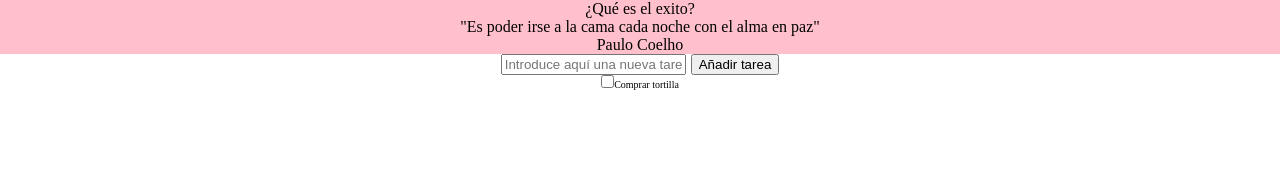
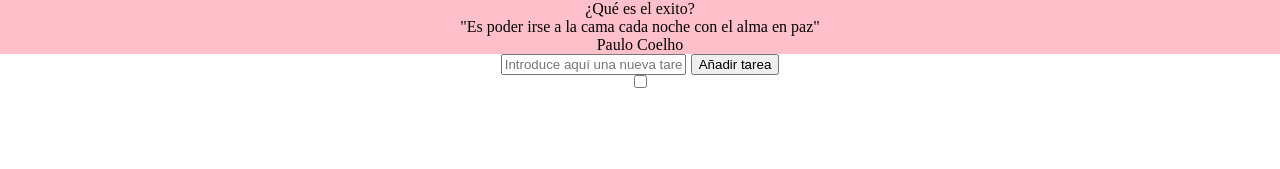
Before and after one commit to JuanTamarit/Todo-App-React-00, a React (Vite) app: page / in a window 1280 px wide. Shown: the top 169 px of the page. Built offline with nearby package versions, Linux system fonts and the light colour scheme.

Commit message:
Introduzco texto y se pinta en una única tarea

```diff
--- a/src/App.jsx
+++ b/src/App.jsx
@@ -5,13 +5,18 @@
 import Header from "./components/Header";
 import Input from "./components/Input";
 import Task from "./components/Task";
+import TaskContext from "./TaskContext";
 
 function App() {
+  const [newTaskText, setNewTaskText] = useState(""); // definimos el estado compartido
+
   return (
     <>
-      <Header />
-      <Input />
-      <Task name="Comprar tortilla" />
+      <TaskContext.Provider value={[newTaskText, setNewTaskText]}>
+        <Header />
+        <Input />
+        <Task name="Comprar tortilla" />
+      </TaskContext.Provider>
     </>
   );
 }
--- /dev/null
+++ b/src/TaskContext.jsx
@@ -0,0 +1,5 @@
+import { createContext } from "react";
+
+const TaskContext = createContext("");
+
+export default TaskContext;
--- a/src/components/Input.jsx
+++ b/src/components/Input.jsx
@@ -1,19 +1,36 @@
 import "./Input.css";
-import React, { useRef } from "react";
+import React, { useRef, useContext, useState } from "react";
+import TaskContext from "../TaskContext";
 
 function Input() {
+  const [newTaskText, setNewTaskText] = useState("");
+  const [tasks, setTasks] = useContext(TaskContext);
   const inputRef = useRef(null);
-  const createNewTask = (event) => {
-    let newTaskText = inputRef.current.value;
-    alert("Se hizo clic en el botón");
-    alert(newTaskText);
+
+  // const createNewTask = (event) => {
+  //   setNewTaskText(event.target.value);
+  //   let newTaskText = inputRef.current.value;
+  //   // alert("Se hizo clic en el botón");
+  //   // alert(newTaskText);
+  // };
+
+  const createNewTask = () => {
+    setTasks([...tasks, newTaskText]);
+    setNewTaskText("");
   };
+
+  const handleInput = (event) => {
+    setNewTaskText(event.target.value);
+  };
+
   return (
     <div className="input__component">
       <input
         type="text"
         placeholder="Introduce aquí una nueva tarea"
         ref={inputRef}
+        value={newTaskText}
+        onChange={handleInput}
       />
       <button className="new-task-button" onClick={createNewTask}>
         Añadir tarea
--- a/src/components/Task.jsx
+++ b/src/components/Task.jsx
@@ -1,11 +1,16 @@
 import React from "react";
 import "./Task.css";
+import { useContext } from "react";
+import TaskContext from "../TaskContext";
 
-export default function (props) {
+function Task() {
+  const [newTaskText, setNewTaskText] = useContext(TaskContext);
   return (
     <div className="task">
       <input type="checkbox" />
-      <span>{props.name}</span>
+      <span>{newTaskText}</span>
     </div>
   );
 }
+
+export default Task;
```
